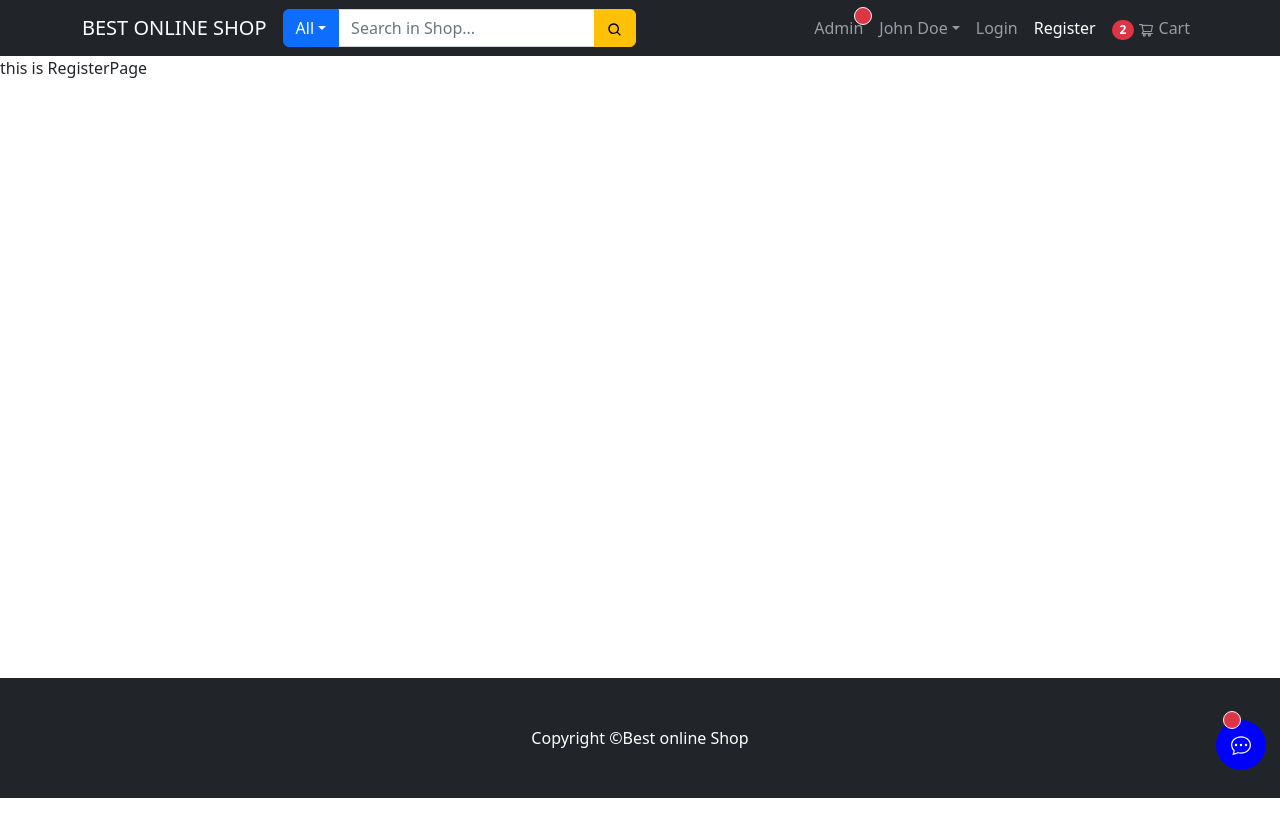
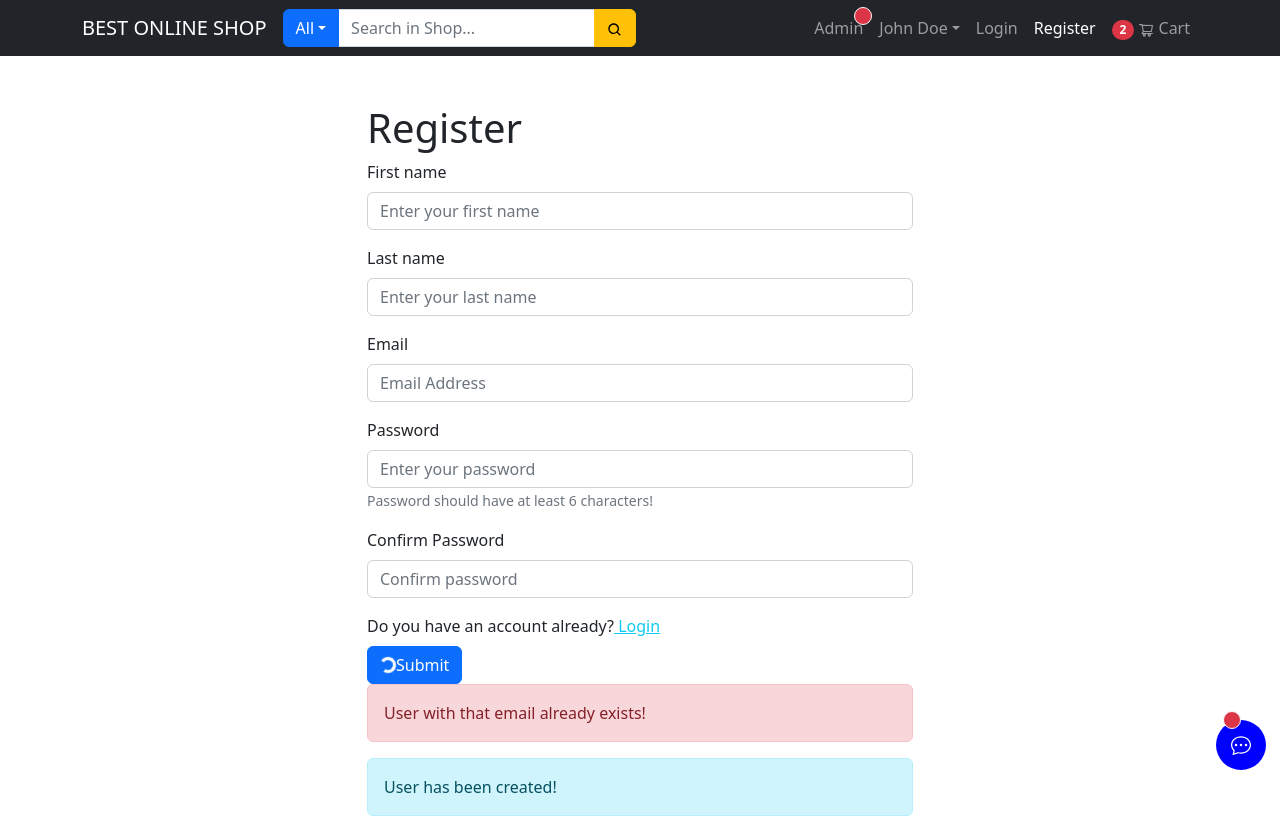
Before and after one commit to shahriarlimon/e-commerce-frontend, a React (Create React App) app: page /register in a window 1280 px wide. Shown: the top 818 px of the page. Built offline with nearby package versions, Linux system fonts and the light colour scheme.

Commit message:
developed register page

```diff
--- a/src/pages/RegisterPage.js
+++ b/src/pages/RegisterPage.js
@@ -1,10 +1,109 @@
-import React from 'react';
+import React, { useState } from 'react';
+import { Alert, Button, Col, Container, Form, Row, Spinner } from 'react-bootstrap';
+import { Link } from 'react-router-dom';
 
 const RegisterPage = () => {
+    const [validated, setValidated] = useState(false);
+
+    const handleSubmit = (event) => {
+        const form = event.currentTarget;
+        if (form.checkValidity() === false) {
+            event.preventDefault();
+            event.stopPropagation();
+        }
+
+        setValidated(true);
+    };
+    const onChange = () => {
+        const password = document.querySelector("input[name=password]")
+        const confirmPassword = document.querySelector("input[name=confirmPassword]")
+        if (password.value === confirmPassword.value) {
+            confirmPassword.setCustomValidity("")
+        } else {
+            confirmPassword.setCustomValidity(" Both password should match!")
+        }
+    }
     return (
-        <div>
-            this is RegisterPage
-        </div>
+        <Container style={{ marginBottom: "140px" }}>
+            <Row className='mt-5 justify-content-md-center'>
+                <Col md={6}>
+                    <h1>Register</h1>
+                    <Form noValidate validated={validated} onSubmit={handleSubmit}>
+
+                        <Form.Group className='mb-3' controlId="formBasicFirstName">
+                            <Form.Label>First name</Form.Label>
+                            <Form.Control
+                                required
+                                type="text"
+                                name='firstName'
+                                placeholder="Enter your first name"
+
+                            />
+                            <Form.Control.Feedback type='invalid'>Please enter your first name!</Form.Control.Feedback>
+                        </Form.Group>
+                        <Form.Group className='mb-3' controlId="formBasicLastName">
+                            <Form.Label>Last name</Form.Label>
+                            <Form.Control
+                                required
+                                type="text"
+                                name='lastName'
+                                placeholder="Enter your last name"
+                            />
+                            <Form.Control.Feedback type='invalid'>Please enter your last name!</Form.Control.Feedback>
+                        </Form.Group>
+                        <Form.Group className='mb-3' controlId="formBasicEmail">
+                            <Form.Label>Email</Form.Label>
+                            <Form.Control
+                                required
+                                type="email"
+                                name='email'
+                                placeholder="Email Address"
+                            />
+                            <Form.Control.Feedback type='invalid'>Please enter your valid email address!</Form.Control.Feedback>
+                        </Form.Group>
+                        <Form.Group className='mb-3' controlId="formBasicPassword">
+                            <Form.Label>Password</Form.Label>
+                            <Form.Control
+                                required
+                                type="password"
+                                name='password'
+                                placeholder="Enter your password"
+                                minLength={6}
+                                onChange={onChange}
+                            />
+                            <Form.Control.Feedback type='invalid'>Password enter a valid password!</Form.Control.Feedback>
+                            <Form.Text className='text-muted'>Password should have at least 6 characters!</Form.Text>
+                        </Form.Group>
+                        <Form.Group className='mb-3' controlId="formBasicConfirmPassword">
+                            <Form.Label>Confirm Password</Form.Label>
+                            <Form.Control
+                                required
+                                type="password"
+                                name='confirmPassword'
+                                placeholder="Confirm password"
+                                minLength={6}
+                                onChange={onChange}
+                            />
+                            <Form.Control.Feedback type='invalid'>Both password should match!</Form.Control.Feedback>
+                        </Form.Group>
+                        <Row className='pb-2'>
+                            <Col> Do you have an account already?<Link className='text-info' to={"/login"}> Login </Link></Col>
+                        </Row>
+                        <Button type="submit">
+                            <Spinner
+                                as="span"
+                                animation="border"
+                                size="sm"
+                                role="status"
+                                aria-hidden="true"
+                            />
+                            Submit</Button>
+                        <Alert show={true} variant='danger'>User with that email already exists!</Alert>
+                        <Alert show={true} variant='info'>User has been created!</Alert>
+                    </Form>
+                </Col>
+            </Row>
+        </Container>
     );
 };
 
```
